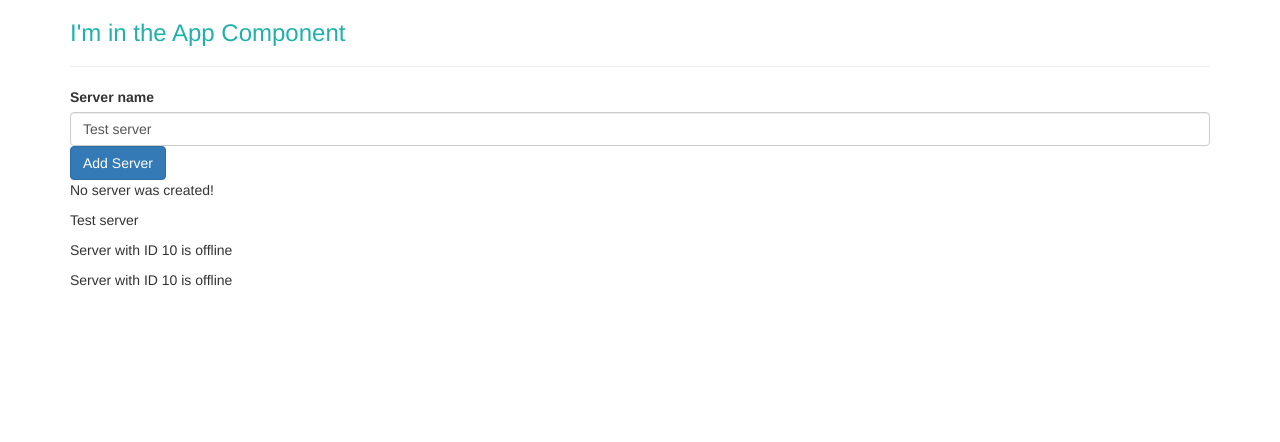
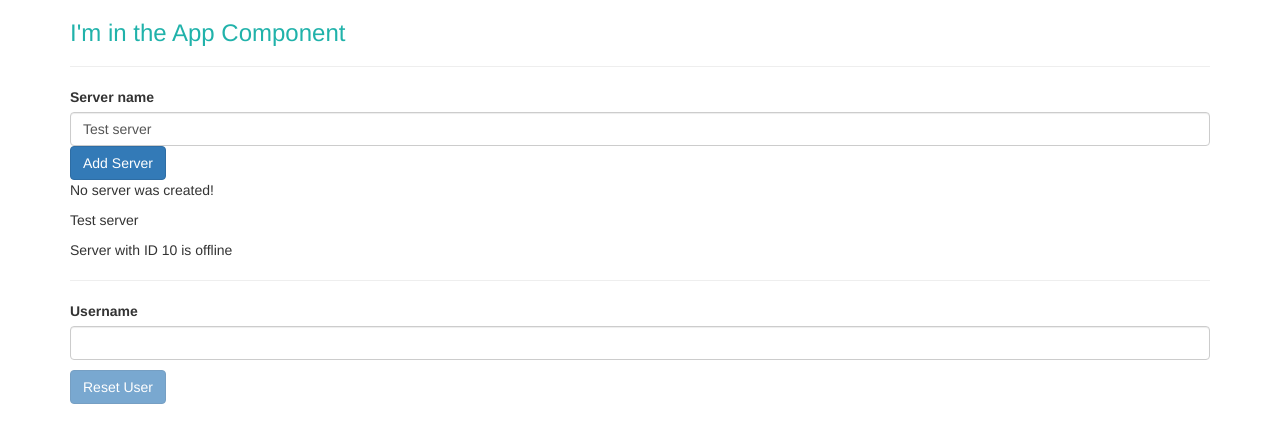
Before and after one commit to Aszmel/Angular, an Angular app: page / in a window 1280 px wide. Shown: the top 442 px of the page. Built offline with nearby package versions, Linux system fonts and the light colour scheme.

Commit message:
data binding..., went into directives

```diff
--- a/src/app/servers/servers.component.html
+++ b/src/app/servers/servers.component.html
@@ -14,4 +14,16 @@
 <!-- <p>{{ allowNewServer }}</p>
 <p [innerText]="allowNewServer"></p> -->
 <app-server></app-server>
-<app-server></app-server>
+<hr />
+<label>Username</label>
+<input type="text" class="form-control" [(ngModel)]="username" />
+<p>{{ username }}</p>
+<button
+  class="btn btn-primary"
+  [disabled]="username === ''"
+  (click)="ResetUser()"
+>
+  Reset User
+</button>
+
+<!-- or use (click)="username=''" -->
--- a/src/app/servers/servers.component.ts
+++ b/src/app/servers/servers.component.ts
@@ -10,6 +10,7 @@
   allowNewServer = false;
   serverCreationStatus = "No server was created!";
   serverName = "Test server";
+  username = "";
 
   constructor() {
     setTimeout(() => {
@@ -20,10 +21,15 @@
   ngOnInit() {}
 
   onCreateServer() {
-    this.serverCreationStatus = "Server was created!";
+    this.serverCreationStatus =
+      `Server was created! Name is ` + this.serverName;
   }
 
   onUpdateServerName(event: any) {
     this.serverName = event.target.value;
   }
+  //------test section------
+  ResetUser() {
+    this.username = "";
+  }
 }
```
